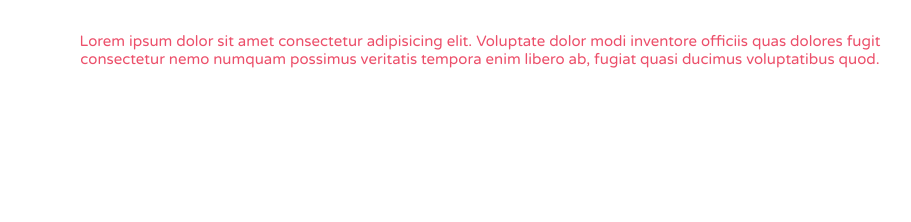
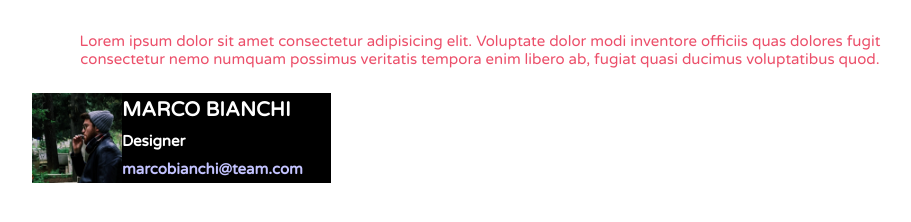
Before and after one commit to Alexbarile/html-css-float-cards, a plain HTML site: page index.html in a window 1280 px wide. Shown: the part 70-292 px from the top of the page, without its empty margins (160-1071 px from the left). Drawn offline with Linux system fonts and the light colour scheme.

Commit message:
prima tessera creata

```diff
--- a/css/style.css
+++ b/css/style.css
@@ -23,7 +23,7 @@ body{
 
 .header h1{
     font-size: 35px;
-    font-weight: 600;
+    font-weight: 800;
 }
 
 .header p{
@@ -33,3 +33,42 @@ body{
 
 
 /*main*/
+
+.clearfix::after{
+    content: "";
+    display: table;
+    clear: both;
+}
+
+.col{
+    float: left;
+    width: calc(100% / 3);
+    background-color: rgb(0, 0, 0);
+}
+
+
+
+.foto{
+    float: left;
+    width: 90px;
+
+}
+
+.informazioni{
+    color: white;
+}
+
+h2{
+    font-size: 20px;
+    font-weight: 700;
+    padding: 5px;
+}
+
+h4{
+    font-size: 15px;
+    padding: 5px;
+}
+
+.email{
+    color: rgb(195, 195, 255);
+}
--- a/index.html
+++ b/index.html
@@ -26,6 +26,38 @@
 
         <main>
 
+            <!-- prima riga -->
+
+            <div class="row clearfix">
+
+                <!-- tessere -->
+
+                <div class="col">
+                    <div class="card clearflix">
+                        <img class="foto" src="./img/male1.png" alt="male1">
+                        <div class="informazioni">
+                            <h2>MARCO BIANCHI</h2>
+                            <h4>Designer</h4>
+                            <h4 class="email">marcobianchi@team.com</h4>
+                        </div>
+                    </div>
+                </div>
+
+
+
+
+            </div>
+
+            <!-- seconda riga -->
+
+            <div class="row clearfix">
+
+                <!-- tessere -->
+
+
+            </div>
+
+
 
         </main>
     </div>
```
